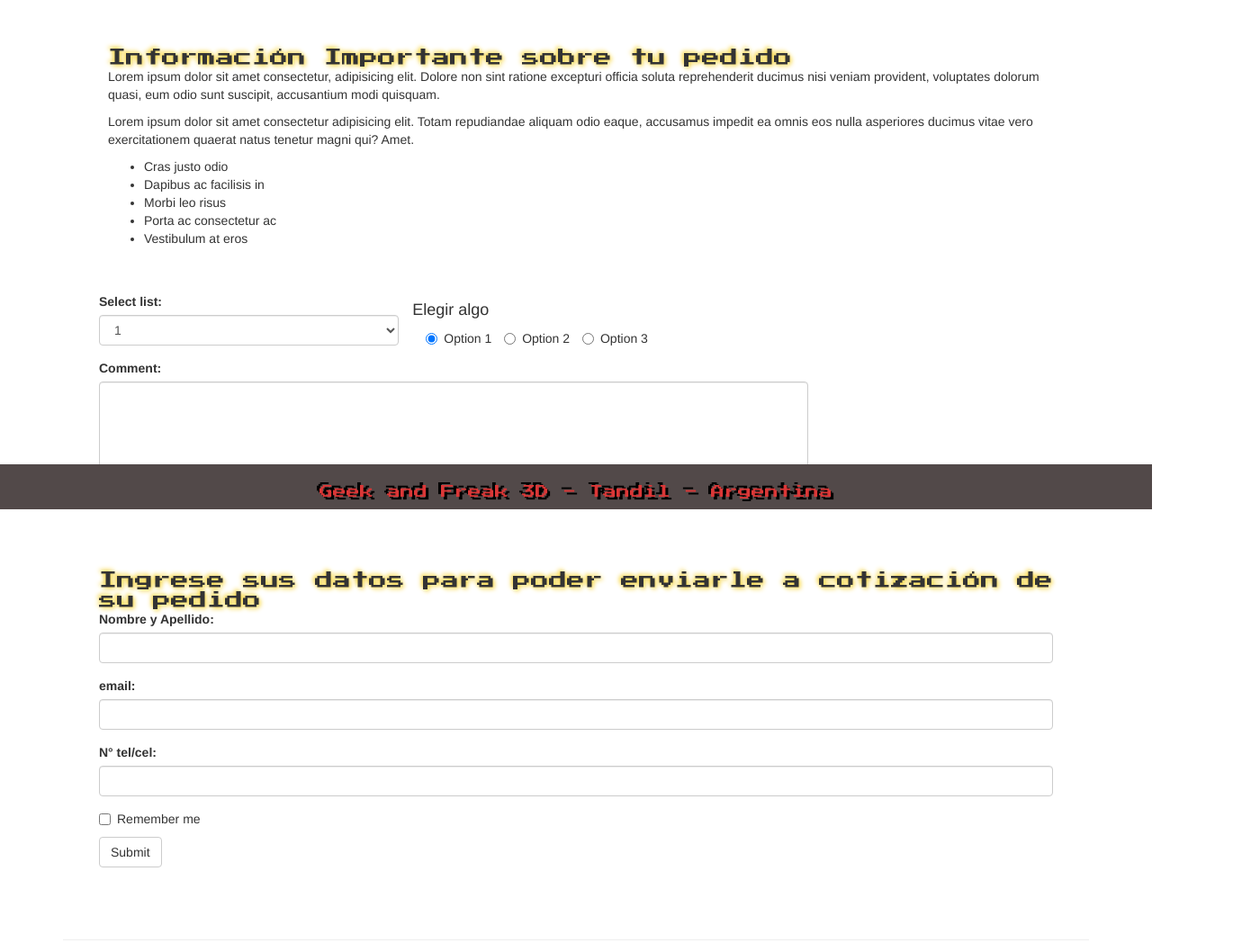
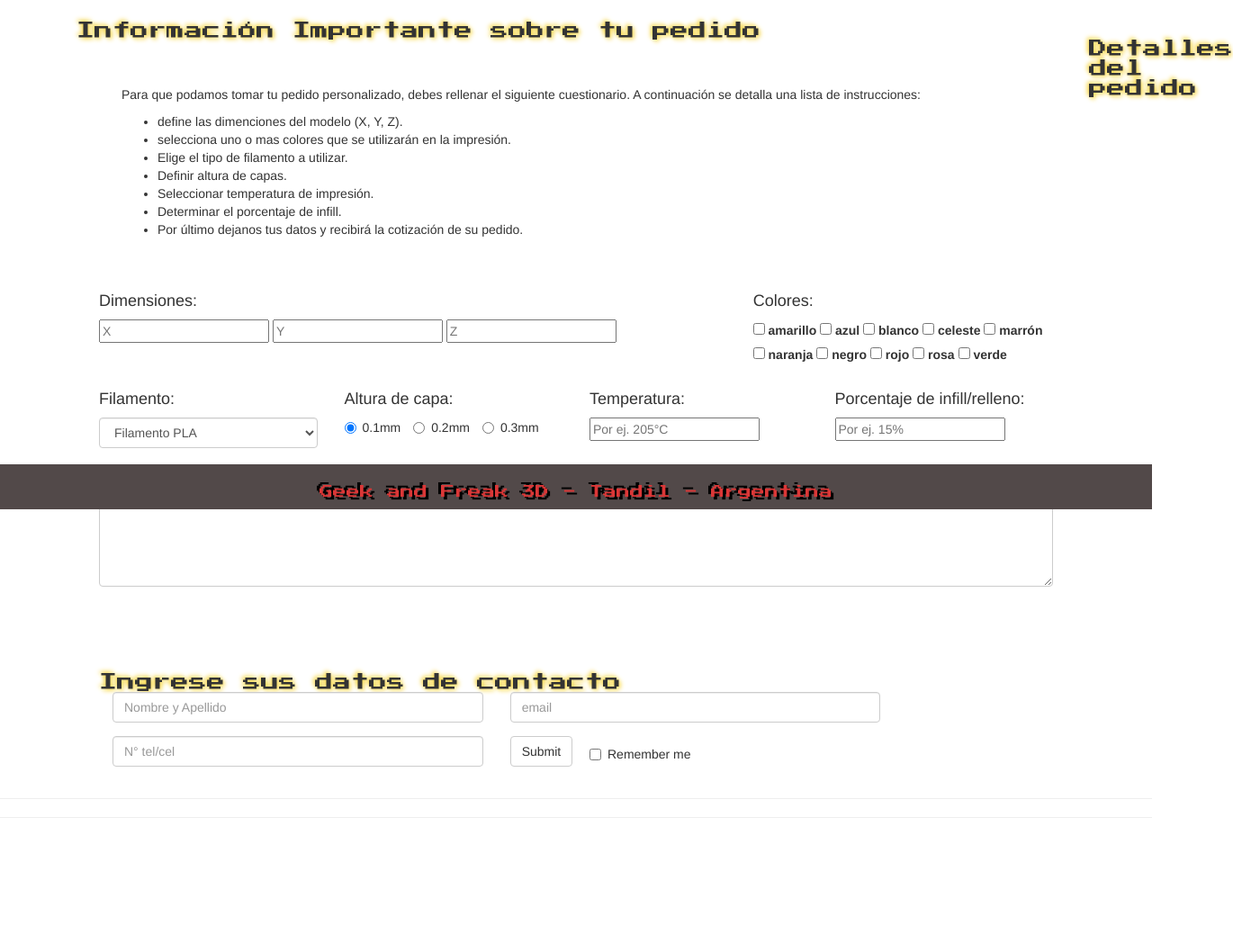
Before and after one commit to xX-RONIN-Xx/TPFinal, a website: page client/personalizados.html in a window 1280 px wide. Shown: the part 234-1282 px from the top of the page at 90% size, 1370 px wide, since content can reach past the window. After the commit the page ends 1163 px from the top, so only its background shows below. Drawn offline with nearby package versions, Linux system fonts and the light colour scheme.

Commit message:
Pestaña personalizados editada

```diff
--- a/client/personalizados.html
+++ b/client/personalizados.html
@@ -1,6 +1,7 @@
 <!DOCTYPE html>
 <!DOCTYPE html>
 <html lang="en">
+
 <head>
     <title>Home</title>
     <meta charset="utf-8">
@@ -12,6 +13,7 @@
     <link rel="stylesheet" href="css/style3.css">
     <link href="https://fonts.googleapis.com/css2?family=Press+Start+2P&display=swap" rel="stylesheet">
 </head>
+
 <body>
     <header>
         <div class="encabezado">
@@ -25,7 +27,8 @@
                 </div>
                 <ul class="nav navbar-nav">
                     <li class="active"><a href="index.html">Home</a></li>
-                    <li class="dropdown"><a class="dropdown-toggle" data-toggle="dropdown" href="productos.html">Productos <span class="caret"></span></a>
+                    <li class="dropdown"><a class="dropdown-toggle" data-toggle="dropdown"
+                            href="productos.html">Productos <span class="caret"></span></a>
                         <ul class="dropdown-menu">
                             <li><a href="productos.html">Todos</a></li>
                             <li><a href="productos.html">Anime</a></li>
@@ -46,102 +49,159 @@
             </div>
         </nav>
     </header>
+
     <div class="container">
+
+        <div class="col-6 col-md-12">
+            <h2>Información Importante sobre tu pedido</h2>
             <div class="info">
-                    <h2>Información Importante sobre tu pedido</h2>
                 <p>
-                        Lorem ipsum dolor sit amet consectetur, adipisicing elit. Dolore non sint ratione excepturi officia soluta reprehenderit ducimus nisi veniam provident, voluptates dolorum quasi, eum odio sunt suscipit, accusantium modi quisquam.
-                    </p>
-                    <p>
-                        Lorem ipsum dolor sit amet consectetur adipisicing elit. Totam repudiandae aliquam odio eaque, accusamus impedit ea omnis eos nulla asperiores ducimus vitae vero exercitationem quaerat natus tenetur magni qui? Amet.
+                    Para que podamos tomar tu pedido personalizado, debes rellenar el siguiente cuestionario. A
+                    continuación
+                    se detalla una lista de instrucciones:
                 </p>
                 <div class="lista">
                     <ul class=instrucciones>
-                            <li>Cras justo odio</li>
-                            <li>Dapibus ac facilisis in</li>
-                            <li>Morbi leo risus</li>
-                            <li>Porta ac consectetur ac</li>
-                            <li>Vestibulum at eros</li>
+                        <li>define las dimenciones del modelo (X, Y, Z).</li>
+                        <li>selecciona uno o mas colores que se utilizarán en la impresión.</li>
+                        <li>Elige el tipo de filamento a utilizar.</li>
+                        <li>Definir altura de capas.</li>
+                        <li>Seleccionar temperatura de impresión.</li>
+                        <li>Determinar el porcentaje de infill.</li>
+                        <li>Por último dejanos tus datos y recibirá la cotización de su pedido.</li>
                     </ul>
                 </div>
             </div>
-                <div>
+        </div>
+
         <div>
             <form class="pedidos">
-                    <div class="row"><!--fila 1-->
+                <h2>Detalles del pedido</h2>
+                <div class="row">
+                    <!--fila 1-->
+                    <div class="col-6 col-md-8">
+                        <div class="form-group">
+                            <h4>Dimensiones:</h4>
+                            <input type="text" id='dim-x' placeholder="X">
+                            <input type="text" id='dim-y' placeholder="Y">
+                            <input type="text" id='dim-z' placeholder="Z">
+                        </div>
+                    </div>
+
                     <div class="col-6 col-md-4">
                         <div class="form-group">
-                                <label for="sel1">Select list:</label>
+                            <h4>Colores: </h4>
+                            <label><input type="checkbox" name="amarillo" id="amarillo"> amarillo</label>
+                            <label><input type="checkbox" name="azul" id="azul"> azul</label>
+                            <label><input type="checkbox" name="blanco" id="blanco"> blanco</label>
+                            <label><input type="checkbox" name="celeste" id="celeste"> celeste</label>
+                            <label><input type="checkbox" name="marrón" id="marrón"> marrón</label>
+                            <label><input type="checkbox" name="naranja" id="naranja"> naranja</label>
+                            <label><input type="checkbox" name="negro" id="negro"> negro</label>
+                            <label><input type="checkbox" name="rojo" id="rojo"> rojo</label>
+                            <label><input type="checkbox" name="rosa" id="rosa"> rosa</label>
+                            <label><input type="checkbox" name="verde" id="verde"> verde</label>
+                        </div>
+                    </div>
+
+                    <!--fila 2-->
+                    <div class="col-6 col-md-3">
+                        <div class="form-group">
+                            <h4>Filamento: </h4>
                             <select class="form-control" id="sel1">
-                                  <option>1</option>
-                                  <option>2</option>
-                                  <option>3</option>
-                                  <option>4</option>
+                                <option>Filamento PLA</option>
+                                <option>Filamento ABS</option>
+                                <option>Filamentos PETG</option>
+                                <option>Filamento flexible</option>
                             </select>
                         </div>
+                    </div>
 
+                    <div class="col-6 col-md-3">
+                        <div class='form-group'>
+                            <h4>Altura de capa: </h4>
+                            <label class="radio-inline"><input type="radio" name="optradio" checked> 0.1mm</label>
+                            <label class="radio-inline"><input type="radio" name="optradio"> 0.2mm</label>
+                            <label class="radio-inline"><input type="radio" name="optradio"> 0.3mm</label>
                         </div>
-                        <h4>Elegir algo</h4>
-                        <div class="col-6 col-md-4">
-                            <label class="radio-inline"><input type="radio" name="optradio" checked>Option 1</label>
-                            <label class="radio-inline"><input type="radio" name="optradio">Option 2</label>
-                            <label class="radio-inline"><input type="radio" name="optradio">Option 3</label>
+                    </div>
 
+                    <div class="col-6 col-md-3">
+                        <div class='form-group'>
+                            <h4>Temperatura: </h4>
+                            <input type="text" id='temperatura' placeholder="Por ej. 205°C">
                         </div>
-                        <div class="col-6 col-md-4">
+                    </div>
 
+                    <div class="col-6 col-md-3">
+                        <div class='form-group'>
+                            <h4>Porcentaje de infill/relleno: </h4>
+                            <input type="text" id='infill' placeholder="Por ej. 15%">
                         </div>
-                        <div class="col-6 col-md-9">
+                    </div>
+
+                    <!--fila 3-->
+                    <div class="col-6 col-md-12">
                         <div class="form-group">
-                                <label for="comment">Comment:</label>
+                            <label for="comment">Comentarios y especficaciones: </label>
                             <textarea class="form-control" rows="5" id="comment"></textarea>
                         </div>
+                    </div>
+                </div>
 
-                        </div>
-                        <div class="col-6 col-md-4">
-
-                        </div>
-                        <div class="col-6 col-md-4">
-
-                        </div>
-                        <div class="col-6 col-md-4">
-
-                        </div>
             </form>
         </div>
+
         <div>
             <form action="/action_page.php" class="datos">
+                <h2>Ingrese sus datos de contacto</h2>
+                <div class="col-6 col-md-5">
                     <div class="form-group">
-                        <h2>Ingrese sus datos para poder enviarle a cotización de su pedido</h2>
-                        <label for="name">Nombre y Apellido:</label>
-                        <input type="name" class="form-control" id="name">
+                        <input type="name" class="form-control" placeholder="Nombre y Apellido" id="name">
                     </div>
+                </div>
+
+                <div class="col-6 col-md-5">
                     <div class="form-group">
-                      <label for="email">email:</label>
-                      <input type="email" class="form-control" id="email">
+                        <input type="email" class="form-control" placeholder="email" id="email">
                     </div>
+                </div>
+
+                <div class="col-6 col-md-5">
                     <div class="form-group">
-                        <label for="number">N° tel/cel:</label>
-                        <input type="text" class="form-control" id="tel">
+                        <input type="text" class="form-control" placeholder="N° tel/cel" id="tel">
                     </div>
+                </div>
+
+                <div class="col-6 col-md-1">
+                    <button type="submit" class="btn btn-default">Submit</button>
+                </div>
+
+                <div class="col-6 col-md-3">
                     <div class="checkbox">
                         <label><input type="checkbox"> Remember me</label>
                     </div>
-                    <button type="submit" class="btn btn-default">Submit</button>
+                </div>
             </form>
         </div>
 
     </div>
-
-            </div>
-    <hr>
-    <footer class="container-fluid text-center"><!--pie-->
+    <hr><hr>
+    <footer class="container-fluid text-center">
+        <!--pie-->
         <p>
-                Geek and Freak 3D  -  Tandil  -  Argentina
+            Geek and Freak 3D - Tandil - Argentina
         </p>
     </footer>
-    <script src="https://code.jquery.com/jquery-3.5.1.slim.min.js" integrity="sha384-DfXdz2htPH0lsSSs5nCTpuj/zy4C+OGpamoFVy38MVBnE+IbbVYUew+OrCXaRkfj" crossorigin="anonymous"></script>
-    <script src="https://cdn.jsdelivr.net/npm/popper.js@1.16.1/dist/umd/popper.min.js" integrity="sha384-9/reFTGAW83EW2RDu2S0VKaIzap3H66lZH81PoYlFhbGU+6BZp6G7niu735Sk7lN" crossorigin="anonymous"></script>
-    <script src="https://cdn.jsdelivr.net/npm/bootstrap@4.5.3/dist/js/bootstrap.min.js" integrity="sha384-w1Q4orYjBQndcko6MimVbzY0tgp4pWB4lZ7lr30WKz0vr/aWKhXdBNmNb5D92v7s" crossorigin="anonymous"></script>
+    <script src="https://code.jquery.com/jquery-3.5.1.slim.min.js"
+        integrity="sha384-DfXdz2htPH0lsSSs5nCTpuj/zy4C+OGpamoFVy38MVBnE+IbbVYUew+OrCXaRkfj"
+        crossorigin="anonymous"></script>
+    <script src="https://cdn.jsdelivr.net/npm/popper.js@1.16.1/dist/umd/popper.min.js"
+        integrity="sha384-9/reFTGAW83EW2RDu2S0VKaIzap3H66lZH81PoYlFhbGU+6BZp6G7niu735Sk7lN"
+        crossorigin="anonymous"></script>
+    <script src="https://cdn.jsdelivr.net/npm/bootstrap@4.5.3/dist/js/bootstrap.min.js"
+        integrity="sha384-w1Q4orYjBQndcko6MimVbzY0tgp4pWB4lZ7lr30WKz0vr/aWKhXdBNmNb5D92v7s"
+        crossorigin="anonymous"></script>
 </body>
+
 </html>
```
Lines whose indentation alone changed are shown as unchanged.
